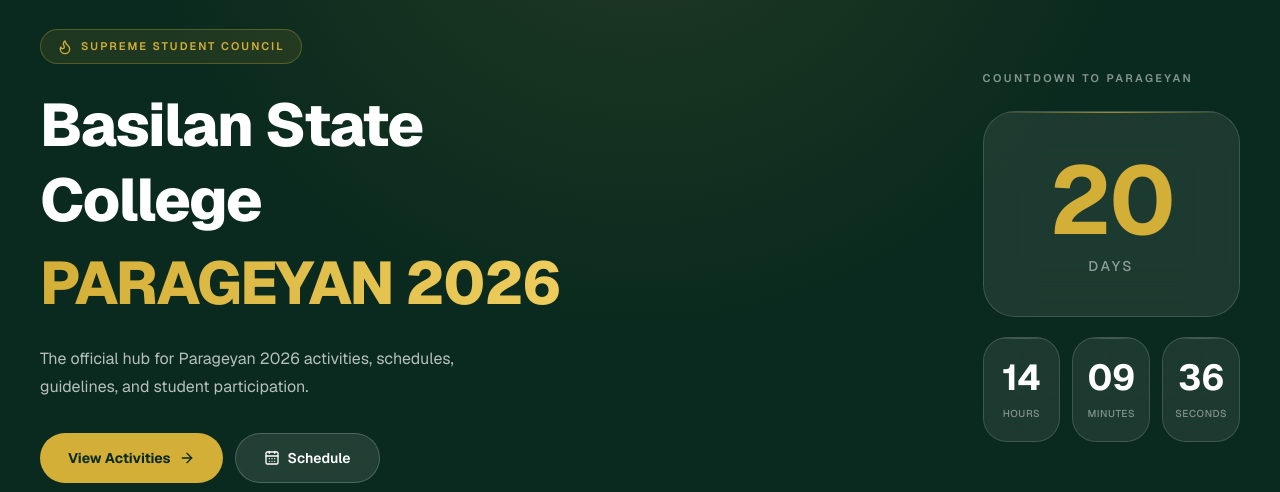
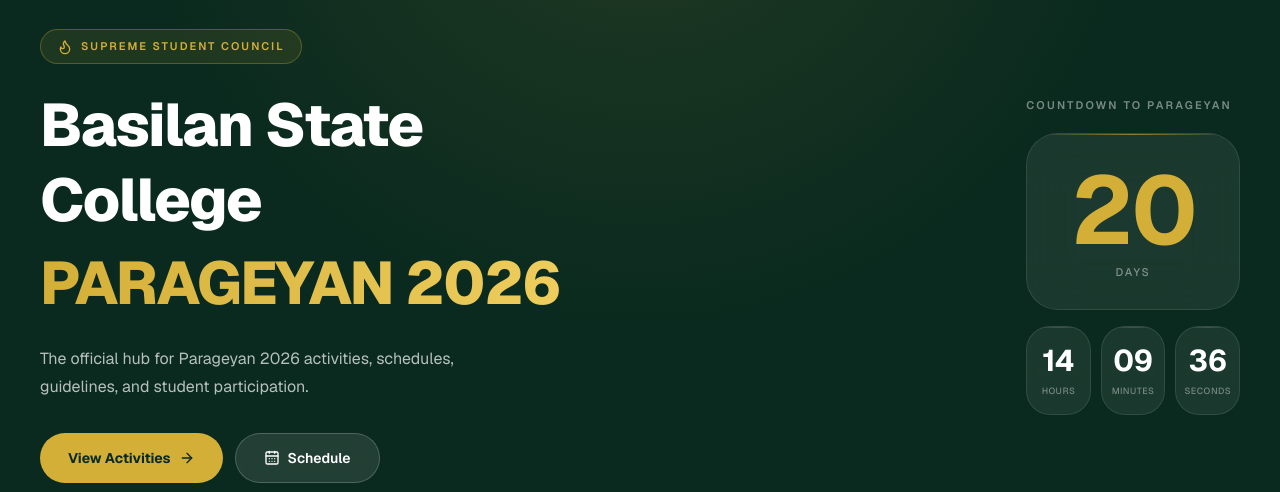
Before and after one commit to buildwithjaym/ssc-activity-hub, a Next.js app: page / in a window 1280 px wide. Shown: the part 176-668 px from the top of the page. Built offline with nearby package versions, Linux system fonts and the light colour scheme.

Commit message:
Improve countdown with live, upcoming, and ended states

```diff
--- a/components/countdown.tsx
+++ b/components/countdown.tsx
@@ -1,7 +1,8 @@
 "use client";
 
 import { useEffect, useState } from "react";
-import { motion } from "framer-motion";
+import { motion, AnimatePresence } from "framer-motion";
+import { Flame, PartyPopper, Heart } from "lucide-react";
 import { SITE_CONFIG } from "./site-config";
 
 type TimeLeft = {
@@ -11,12 +12,24 @@ type TimeLeft = {
   seconds: number;
 };
 
+type EventStatus = "upcoming" | "live" | "ended";
+
 const DEFAULT_TIME: TimeLeft = {
   days: 0,
   hours: 0,
   minutes: 0,
   seconds: 0,
 };
+
+function getEventStatus(): EventStatus {
+  const now = Date.now();
+  const start = new Date(SITE_CONFIG.event.startDate).getTime();
+  const end = new Date(SITE_CONFIG.event.endDate).getTime();
+
+  if (now < start) return "upcoming";
+  if (now > end) return "ended";
+  return "live";
+}
 
 function calculateTimeLeft(): TimeLeft {
   const difference =
@@ -32,76 +45,166 @@ function calculateTimeLeft(): TimeLeft {
   };
 }
 
+function Digit({ value, size = "md" }: { value: number; size?: "lg" | "md" }) {
+  return (
+    <AnimatePresence mode="popLayout">
+      <motion.span
+        key={value}
+        initial={{ opacity: 0, y: 8 }}
+        animate={{ opacity: 1, y: 0 }}
+        exit={{ opacity: 0, y: -8 }}
+        transition={{ duration: 0.2, ease: "easeOut" }}
+        className={
+          size === "lg"
+            ? "text-6xl font-bold tracking-tight text-[#D4AF37] sm:text-7xl lg:text-8xl"
+            : "text-2xl font-bold text-white sm:text-3xl"
+        }
+      >
+        {String(value).padStart(2, "0")}
+      </motion.span>
+    </AnimatePresence>
+  );
+}
+
+function LiveCard() {
+  return (
+    <motion.div
+      key="live"
+      initial={{ opacity: 0, scale: 0.95, y: 10 }}
+      animate={{ opacity: 1, scale: 1, y: 0 }}
+      exit={{ opacity: 0, scale: 0.95 }}
+      transition={{ duration: 0.45 }}
+      className="relative w-full max-w-sm overflow-hidden rounded-3xl border border-[#D4AF37]/25 bg-gradient-to-b from-white/[0.09] to-white/[0.04] p-8 text-center shadow-2xl backdrop-blur-xl"
+    >
+      <div className="absolute -right-16 -top-16 h-40 w-40 rounded-full bg-[#D4AF37]/15 blur-3xl" />
+
+      <div className="relative">
+        <div className="mx-auto flex h-14 w-14 items-center justify-center rounded-full border border-[#D4AF37]/30 bg-[#D4AF37]/10">
+          <Flame className="h-6 w-6 text-[#D4AF37]" />
+        </div>
+
+        <div className="mt-5 inline-flex items-center gap-2 rounded-full border border-[#D4AF37]/40 bg-[#D4AF37]/10 px-3.5 py-1.5">
+          <span className="relative flex h-2 w-2">
+            <span className="absolute inline-flex h-full w-full animate-ping rounded-full bg-[#D4AF37] opacity-75" />
+            <span className="relative inline-flex h-2 w-2 rounded-full bg-[#D4AF37]" />
+          </span>
+          <span className="text-[11px] font-semibold uppercase tracking-[0.14em] text-[#D4AF37]">
+            Live Now
+          </span>
+        </div>
+
+        <h3 className="mt-5 text-2xl font-bold text-white">Parageyan 2026</h3>
+
+        <p className="mt-3 text-sm leading-relaxed text-white/65">
+          The celebration has officially started. Join activities, support your
+          college, and create unforgettable memories.
+        </p>
+
+        <div className="mt-7 flex items-center justify-center gap-1.5">
+          <span className="h-1.5 w-1.5 rounded-full bg-[#D4AF37]" />
+          <span className="h-1.5 w-1.5 rounded-full bg-[#D4AF37]/50" />
+          <span className="h-1.5 w-1.5 rounded-full bg-[#D4AF37]/25" />
+        </div>
+      </div>
+    </motion.div>
+  );
+}
+
+function EndedCard() {
+  return (
+    <motion.div
+      key="ended"
+      initial={{ opacity: 0, scale: 0.95, y: 10 }}
+      animate={{ opacity: 1, scale: 1, y: 0 }}
+      exit={{ opacity: 0, scale: 0.95 }}
+      transition={{ duration: 0.45 }}
+      className="relative w-full max-w-sm overflow-hidden rounded-3xl border border-[#D4AF37]/25 bg-gradient-to-b from-white/[0.09] to-white/[0.04] p-8 text-center shadow-2xl backdrop-blur-xl"
+    >
+      <div className="absolute -right-16 -top-16 h-40 w-40 rounded-full bg-[#D4AF37]/15 blur-3xl" />
+
+      <div className="relative">
+        <div className="mx-auto flex h-14 w-14 items-center justify-center rounded-full border border-[#D4AF37]/30 bg-[#D4AF37]/10">
+          <PartyPopper className="h-6 w-6 text-[#D4AF37]" />
+        </div>
+
+        <h3 className="mt-6 text-2xl font-bold text-white">Thank You</h3>
+
+        <p className="mt-3 text-sm leading-relaxed text-white/65">
+          Thank you for being part of Parageyan 2026. Celebrating student spirit,
+          talent, and unity.
+        </p>
+
+        <div className="mt-6 inline-flex items-center gap-2 text-sm font-medium text-[#D4AF37]">
+          <Heart className="h-4 w-4" />
+          Until the next celebration
+        </div>
+      </div>
+    </motion.div>
+  );
+}
+
 export function Countdown() {
-  const [timeLeft, setTimeLeft] = useState<TimeLeft | null>(null);
+  const [timeLeft, setTimeLeft] = useState<TimeLeft>(DEFAULT_TIME);
+  const [status, setStatus] = useState<EventStatus>("upcoming");
+  const [mounted, setMounted] = useState(false);
 
   useEffect(() => {
-    setTimeLeft(calculateTimeLeft());
+    setMounted(true);
 
-    const interval = window.setInterval(() => {
-      setTimeLeft(calculateTimeLeft());
-    }, 1000);
+    const tick = () => {
+      const currentStatus = getEventStatus();
+      setStatus(currentStatus);
 
-    return () => window.clearInterval(interval);
+      if (currentStatus === "upcoming") {
+        setTimeLeft(calculateTimeLeft());
+      }
+    };
+
+    tick(); // run immediately
+    const interval = setInterval(tick, 1000);
+
+    return () => clearInterval(interval);
   }, []);
 
-  const current = timeLeft ?? DEFAULT_TIME;
+  if (!mounted) {
+    return <div className="h-64 w-full max-w-sm" />;
+  }
 
-  const isFinished =
-    current.days === 0 &&
-    current.hours === 0 &&
-    current.minutes === 0 &&
-    current.seconds === 0;
+  if (status === "live") return <LiveCard />;
+  if (status === "ended") return <EndedCard />;
 
+  // Upcoming → Countdown
   return (
-    <div className="w-full max-w-sm lg:max-w-md">
-      <p className="mb-6 text-center text-[11px] font-semibold uppercase tracking-[0.22em] text-white/50 lg:text-left">
-        {isFinished ? "Parageyan is now underway" : "Countdown to Parageyan"}
+    <div className="w-full max-w-sm">
+      <p className="mb-5 text-center text-[11px] font-semibold uppercase tracking-[0.2em] text-white/45 lg:text-left">
+        Countdown to Parageyan
       </p>
 
-      {/* DAYS - Large Highlight */}
-      <div className="relative mb-5 overflow-hidden rounded-2xl border border-white/15 bg-white/[0.08] px-8 py-8 text-center backdrop-blur-xl lg:py-10">
-        <div className="absolute inset-x-0 top-0 h-px bg-gradient-to-r from-transparent via-[#D4AF37]/70 to-transparent" />
-
-        <motion.div
-          key={current.days}
-          initial={{ opacity: 0.4, y: -10 }}
-          animate={{ opacity: 1, y: 0 }}
-          transition={{ duration: 0.25 }}
-          className="text-7xl font-bold tracking-tight text-[#D4AF37] lg:text-8xl"
-        >
-          {String(current.days).padStart(2, "0")}
-        </motion.div>
-
-        <p className="mt-2 text-sm font-medium uppercase tracking-[0.2em] text-white/50">
+      <div className="relative mb-4 overflow-hidden rounded-2xl border border-white/10 bg-white/[0.07] px-6 py-7 text-center backdrop-blur-xl">
+        <div className="absolute inset-x-0 top-0 h-px bg-gradient-to-r from-transparent via-[#D4AF37]/60 to-transparent" />
+        <div className="flex items-center justify-center">
+          <Digit value={timeLeft.days} size="lg" />
+        </div>
+        <p className="mt-1.5 text-[11px] font-medium uppercase tracking-[0.18em] text-white/45">
           Days
         </p>
       </div>
 
-      {/* Hours / Minutes / Seconds */}
-      <div className="grid grid-cols-3 gap-3">
+      <div className="grid grid-cols-3 gap-2.5">
         {[
-          { label: "Hours", value: current.hours },
-          { label: "Minutes", value: current.minutes },
-          { label: "Seconds", value: current.seconds },
+          { label: "Hours", value: timeLeft.hours },
+          { label: "Minutes", value: timeLeft.minutes },
+          { label: "Seconds", value: timeLeft.seconds },
         ].map((item) => (
           <div
             key={item.label}
-            className="relative overflow-hidden rounded-xl border border-white/15 bg-white/[0.08] px-3 py-5 text-center backdrop-blur-xl"
+            className="relative overflow-hidden rounded-xl border border-white/10 bg-white/[0.07] px-2 py-4 text-center backdrop-blur-xl"
           >
-            <div className="absolute inset-x-0 top-0 h-px bg-gradient-to-r from-transparent via-white/20 to-transparent" />
-
-            <motion.div
-              key={`${item.label}-${item.value}`}
-              initial={{ opacity: 0.4, y: -6 }}
-              animate={{ opacity: 1, y: 0 }}
-              transition={{ duration: 0.2 }}
-              className="text-3xl font-bold text-white lg:text-4xl"
-            >
-              {String(item.value).padStart(2, "0")}
-            </motion.div>
-
-            <p className="mt-2 text-[10px] font-medium uppercase tracking-wider text-white/45">
+            <div className="absolute inset-x-0 top-0 h-px bg-gradient-to-r from-transparent via-white/15 to-transparent" />
+            <div className="flex items-center justify-center">
+              <Digit value={item.value} size="md" />
+            </div>
+            <p className="mt-1.5 text-[9px] font-medium uppercase tracking-wider text-white/40">
               {item.label}
             </p>
           </div>
```
